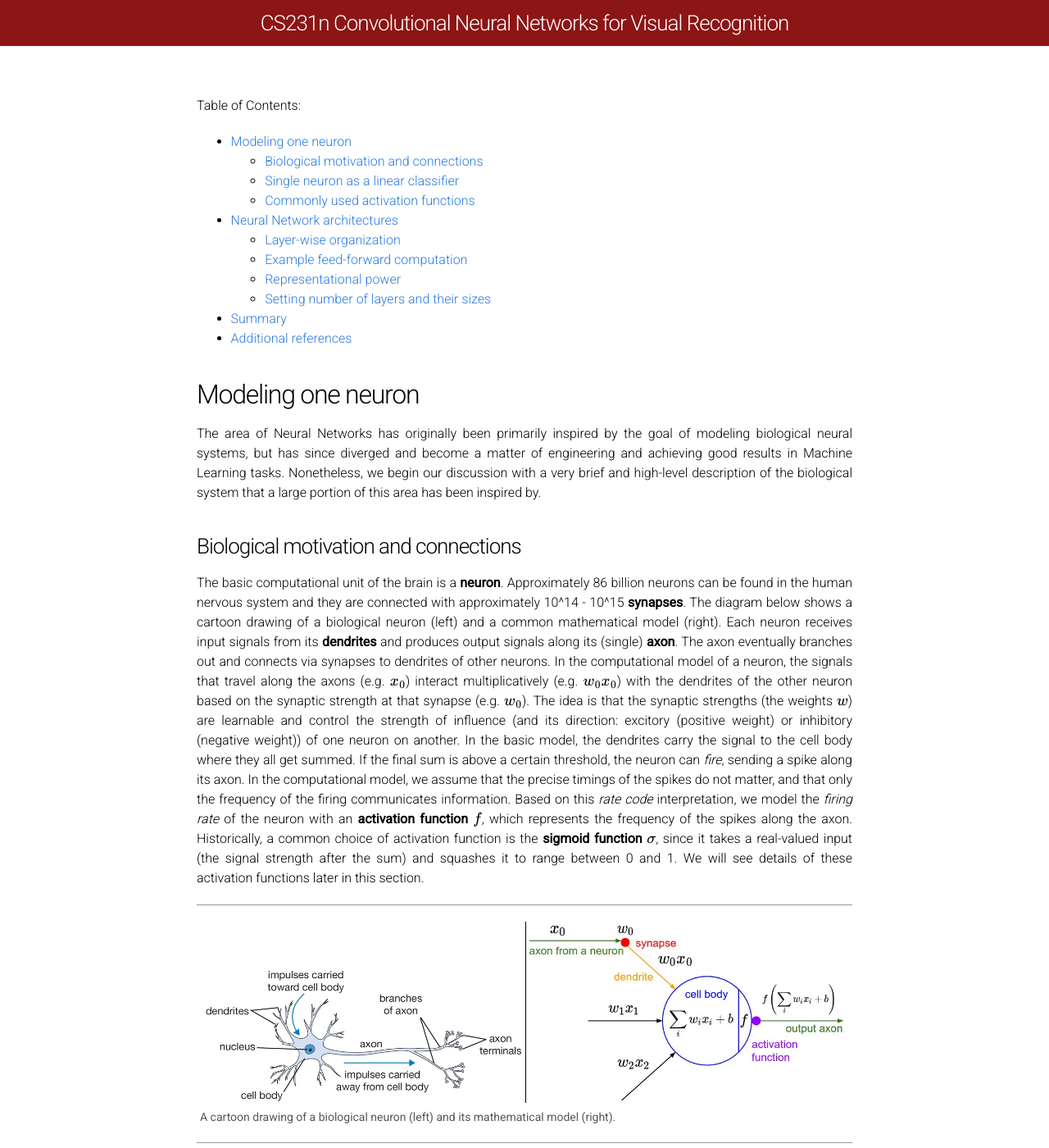
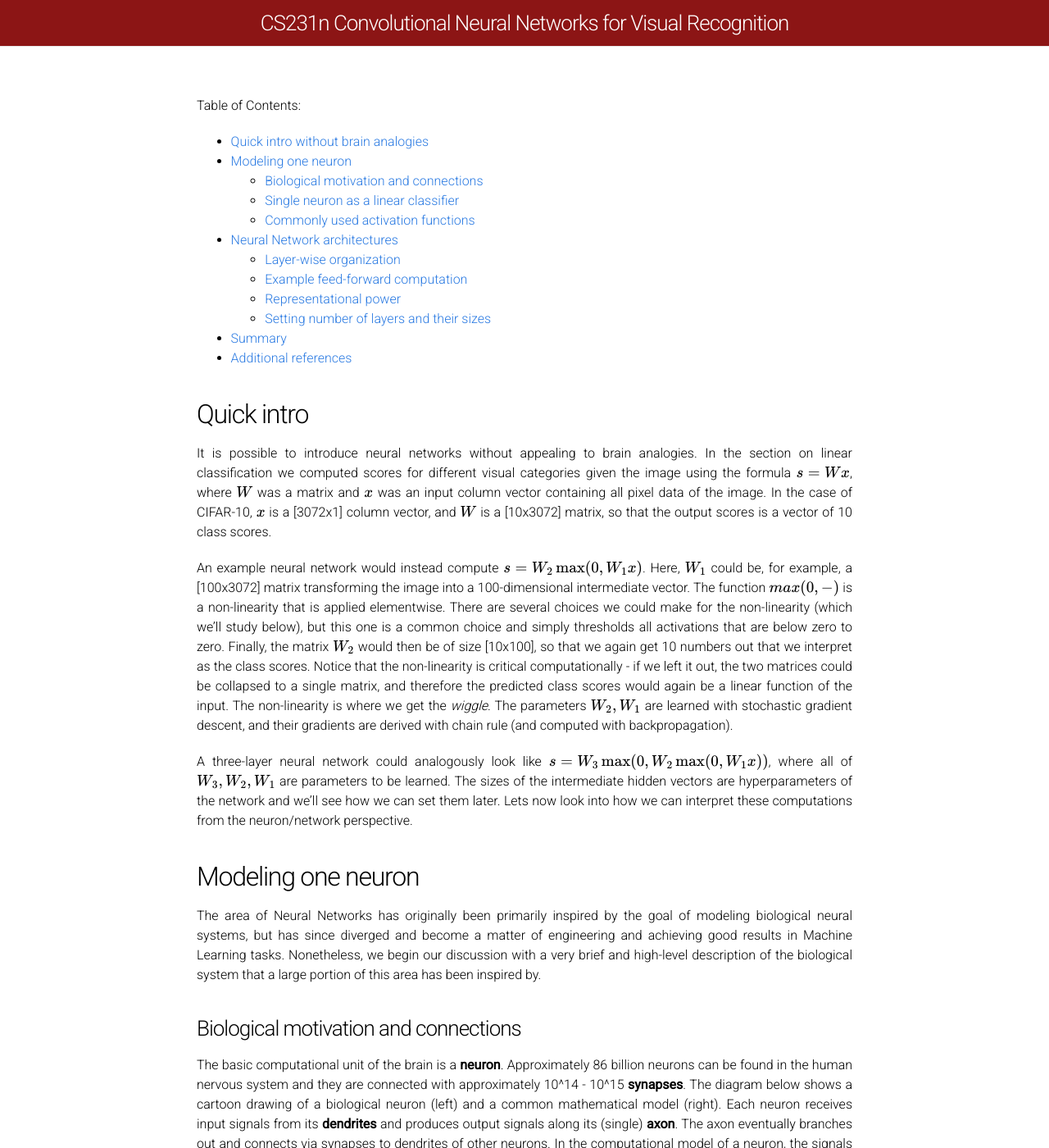
Before and after one commit to cs231n/cs231n.github.io, a Jekyll site: the page built from neural-networks-1.md, in a window 1280 px wide and 1400 px high. Shown: the whole window at 82% size. Built offline with Jekyll 4.4.1, drawn with Linux system fonts in a browser that asks for light colours; Markdown is read by kramdown in place of the engine named in the settings; formulas are drawn with MathJax 3; some of the changed text lies outside the part shown.

Commit message:
adding quick intro section

```diff
--- a/neural-networks-1.md
+++ b/neural-networks-1.md
@@ -5,6 +5,7 @@
 
 Table of Contents:
 
+- [Quick intro without brain analogies](#quick)
 - [Modeling one neuron](#intro)
   - [Biological motivation and connections](#bio)
   - [Single neuron as a linear classifier](#classifier)
@@ -16,6 +17,15 @@
   - [Setting number of layers and their sizes](#arch)
 - [Summary](#summary)
 - [Additional references](#add)
+
+<a name='quick'></a>
+## Quick intro
+
+It is possible to introduce neural networks without appealing to brain analogies. In the section on linear classification we computed scores for different visual categories given the image using the formula \\( s = W x \\), where \\(W\\) was a matrix and \\(x\\) was an input column vector containing all pixel data of the image. In the case of CIFAR-10, \\(x\\) is a [3072x1] column vector, and \\(W\\) is a [10x3072] matrix, so that the output scores is a vector of 10 class scores.
+
+An example neural network would instead compute \\( s = W\_2 \max(0, W\_1 x) \\). Here, \\(W\_1\\) could be, for example, a [100x3072] matrix transforming the image into a 100-dimensional intermediate vector. The function \\(max(0,-) \\) is a non-linearity that is applied elementwise. There are several choices we could make for the non-linearity (which we'll study below), but this one is a common choice and simply thresholds all activations that are below zero to zero. Finally, the matrix \\(W\_2\\) would then be of size [10x100], so that we again get 10 numbers out that we interpret as the class scores. Notice that the non-linearity is critical computationally - if we left it out, the two matrices could be collapsed to a single matrix, and therefore the predicted class scores would again be a linear function of the input. The non-linearity is where we get the *wiggle*. The parameters \\(W\_2, W\_1\\) are learned with stochastic gradient descent, and their gradients are derived with chain rule (and computed with backpropagation).
+
+A three-layer neural network could analogously look like \\( s = W\_3 \max(0, W\_2 \max(0, W\_1 x)) \\), where all of \\(W\_3, W\_2, W\_1\\) are parameters to be learned. The sizes of the intermediate hidden vectors are hyperparameters of the network and we'll see how we can set them later. Lets now look into how we can interpret these computations from the neuron/network perspective.
 
 <a name='intro'></a>
 ## Modeling one neuron
@@ -87,7 +97,7 @@
   <div class="figcaption"><b>Left:</b> Rectified Linear Unit (ReLU) activation function, which is zero when x &lt 0 and then linear with slope 1 when x &gt 0. <b>Right:</b> A plot from <a href="http://www.cs.toronto.edu/~fritz/absps/imagenet.pdf">Krizhevsky et al.</a> (pdf) paper indicating the 6x improvement in convergence with the ReLU unit compared to the tanh unit.</div>
 </div>
 
-**ReLU.** The Rectified Linear Unit has become very popular in the last few years. It computes the function \\(f(x) = max(0, x)\\). In other words, the activation is simply thresholded at zero (see image above on the left). There are several pros and cons to using the ReLUs:
+**ReLU.** The Rectified Linear Unit has become very popular in the last few years. It computes the function \\(f(x) = \max(0, x)\\). In other words, the activation is simply thresholded at zero (see image above on the left). There are several pros and cons to using the ReLUs:
 
 - (+) It was found to greatly accelerate (e.g. a factor of 6 in [Krizhevsky et al.](http://www.cs.toronto.edu/~fritz/absps/imagenet.pdf)) the convergence of stochastic gradient descent compared to the sigmoid/tanh functions. It is argued that this is due to its linear, non-saturating form.
 - (+) Compared to tanh/sigmoid neurons that involve expensive operations (exponentials, etc.), the ReLU can be implemented by simply thresholding a matrix of activations at zero.
```
